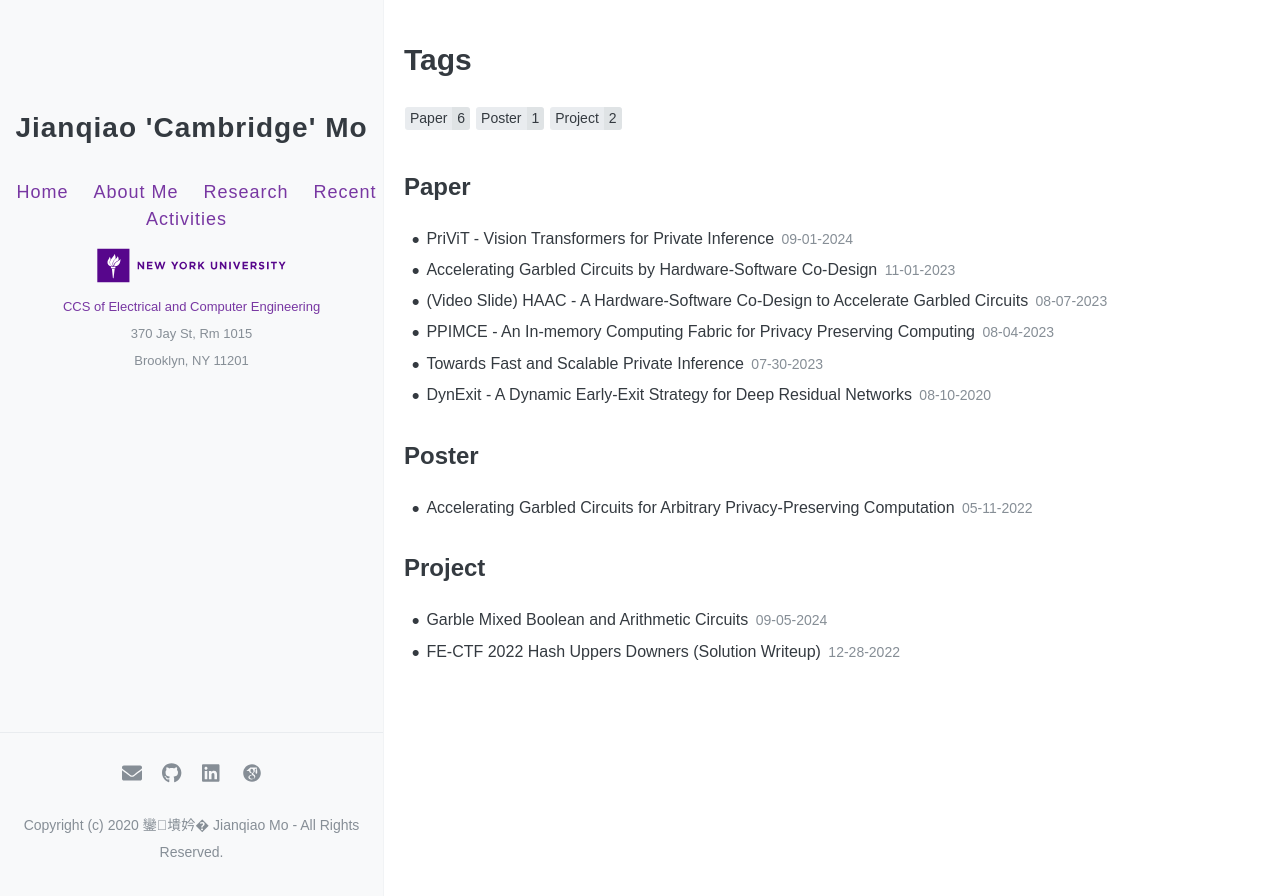
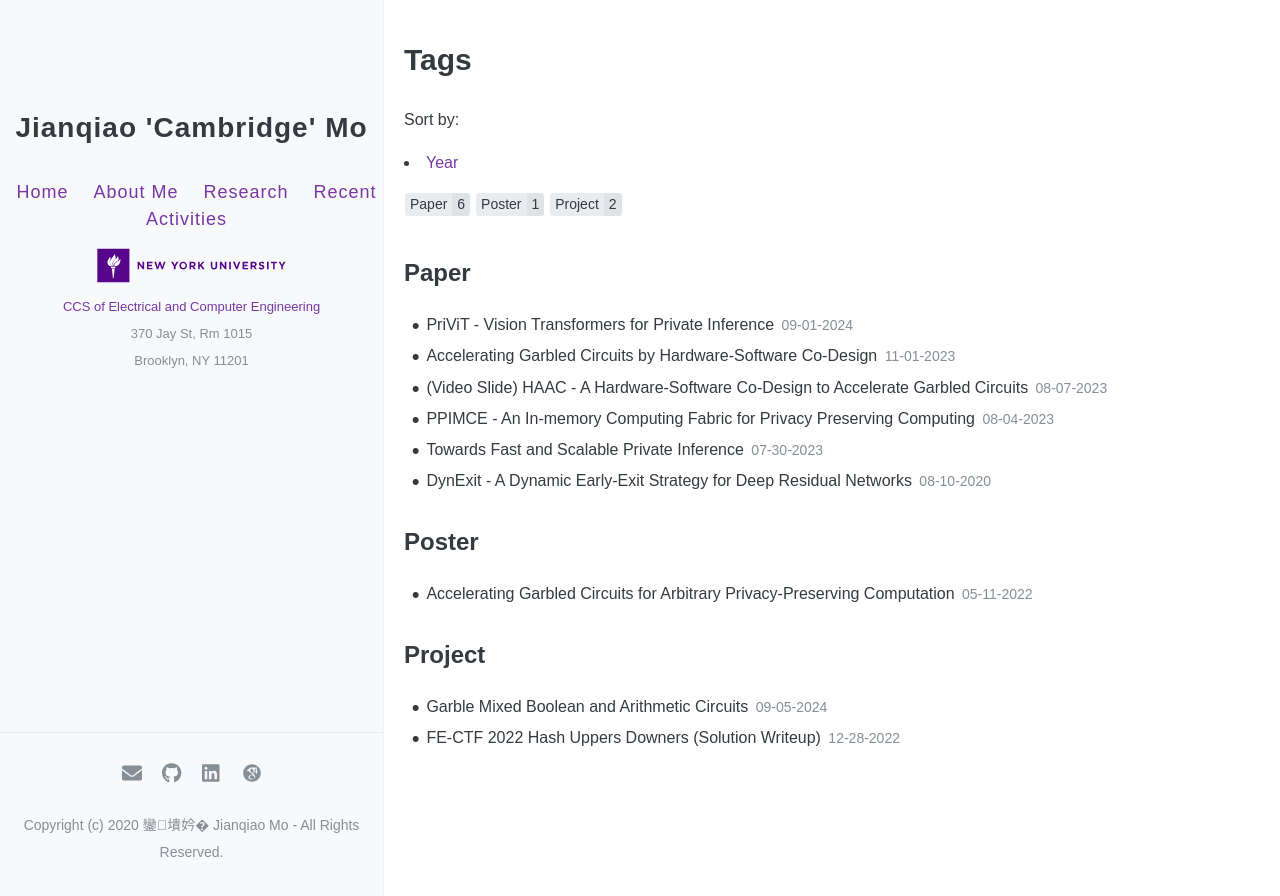
Before and after one commit to jianqiaomo/mywebpage, a Jekyll site: the page built from tags/index.html, in a window 1280 px wide. Shown: the top 896 px of the page. Built offline with Jekyll 4.4.1, drawn with Linux system fonts in a browser that asks for light colours; comment, search, counter and statistics services are not loaded.

Commit message:
add sort year

```diff
--- a/tags/index.html
+++ b/tags/index.html
@@ -8,6 +8,14 @@ permalink: /tags/
   <h2>No post found</h2>
 {% endif %}
 
+<p>
+  Sort by:
+  <li>
+      <a href="/works">
+        <span>Year</span>
+      </a>
+    </li>
+</p>
 <div class="tags">
   <ul class="label">
     {% for tag in site.tags %}
```
